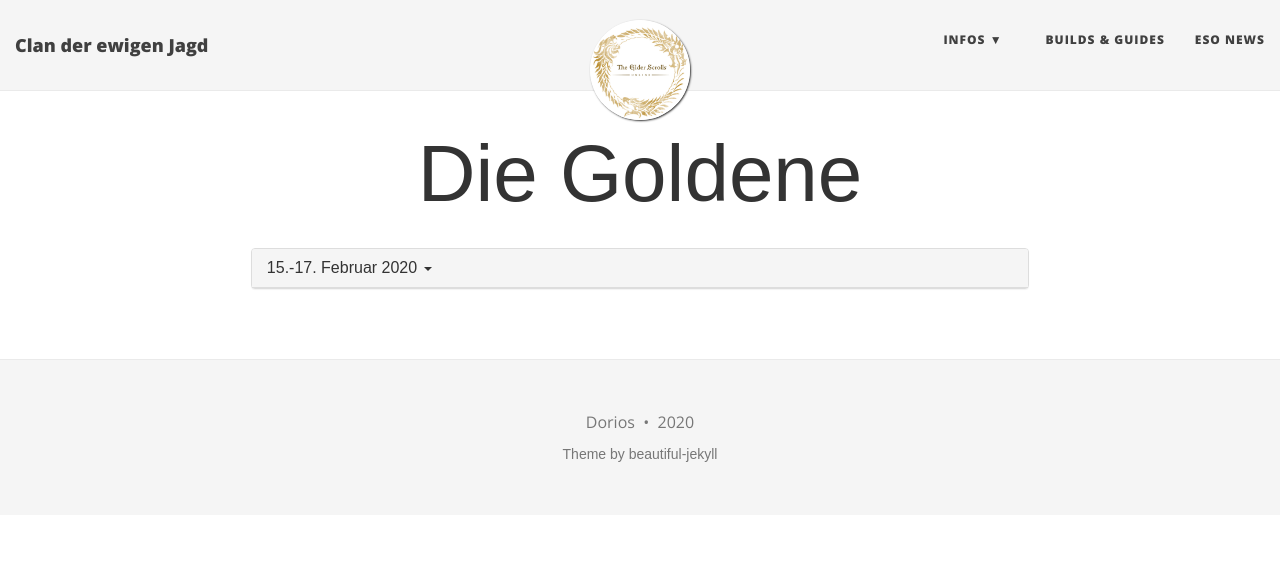
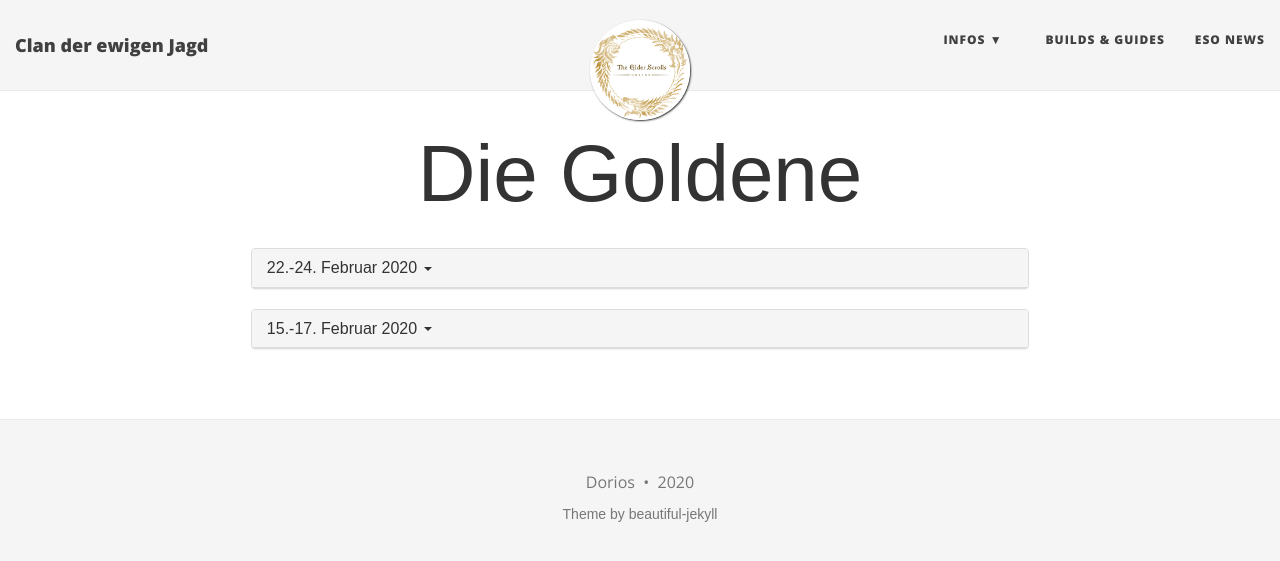
Before and after one commit to ewigejagd/ewigejagd.github.io, a Jekyll site: the page built from golden.html, in a window 1280 px wide. Shown: the top 561 px of the page. Built offline with Jekyll 4.4.1, drawn with Linux system fonts in a browser that asks for light colours; nearby versions of some CDN libraries; some of the changed lines change nothing that is shown.

Commit message:
- update golden feb. 22

```diff
--- a/golden.html
+++ b/golden.html
@@ -4,6 +4,63 @@
 use-site-title: true
 eso:
     golden:
+        2020_02_22:
+            title: 22.-24. Februar 2020
+            data:
+                0:
+                    name: Bebenschuppe
+                    id: 163
+                    quality: 3
+                    items:
+                        0:
+                            name: Kopf
+                            trait: Erfüllt
+                        1:
+                            name: Kopf
+                            trait: Undurchdringlich
+                1:
+                    name: Schleimkropf
+                    id: 162
+                    quality: 3
+                    items:
+                        0:
+                            name: Kopf
+                            trait: Erfüllt
+                        1:
+                            name: Kopf
+                            trait: Undurchdringlich
+                2:
+                    name: Bluttrinker
+                    id: 298
+                    quality: 4
+                    items:
+                        0:
+                            name: Halskette
+                            trait: Robust
+                3:
+                    name: Magiekraftheilung
+                    id: 265
+                    quality: 4
+                    items:
+                        0:
+                            name: Halskette
+                            trait: Arkan
+                4:
+                    name: Erbe des Draugrs
+                    id: 210
+                    quality: 4
+                    items:
+                        0:
+                            name: Halskette
+                            trait: Kräftigend
+                5:
+                    name: Weisheit von Vanus
+                    id: 336
+                    quality: 4
+                    items:
+                        0:
+                            name: Ring
+                            trait: Arkan
         2020_02_15:
             title: 15.-17. Februar 2020
             data:
```
